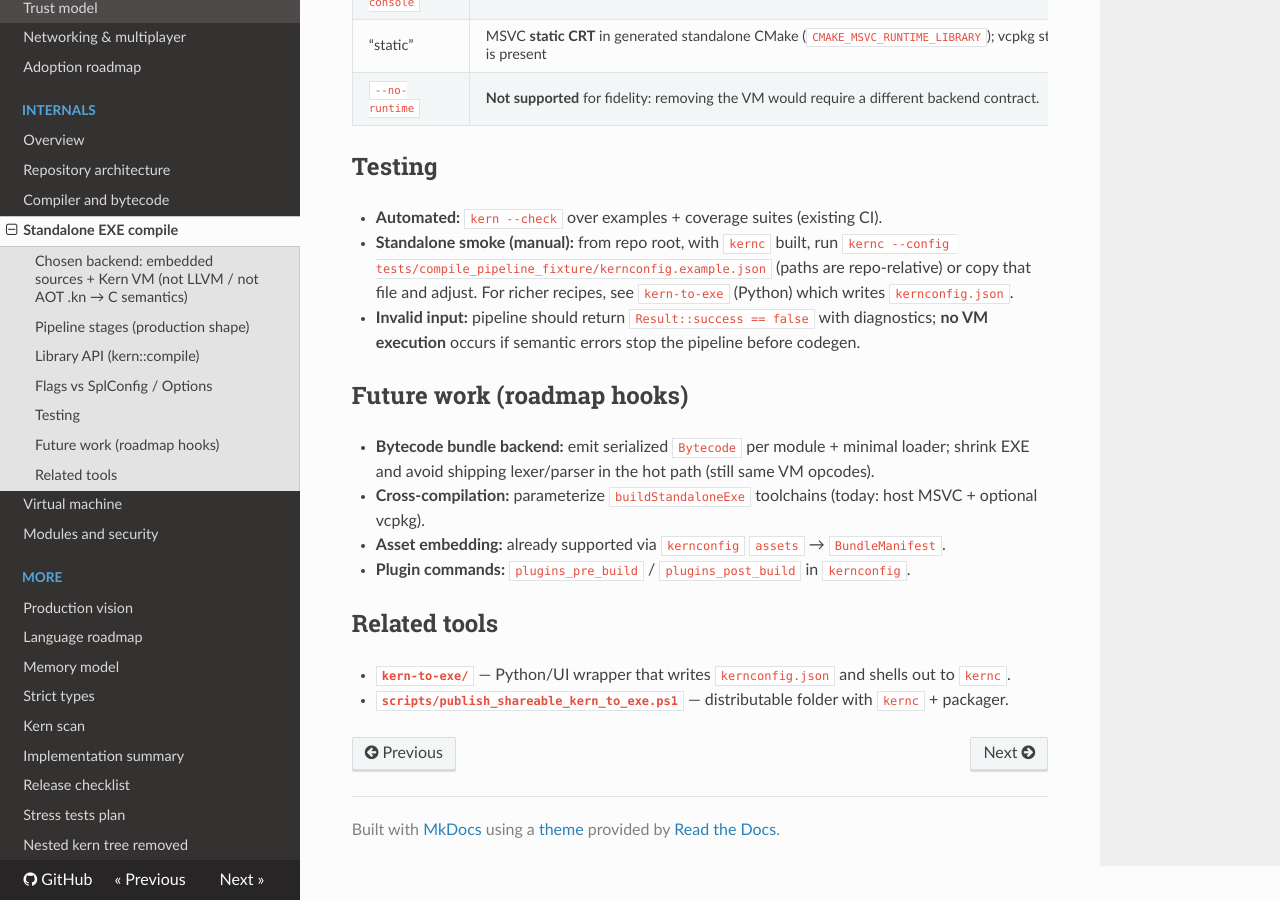
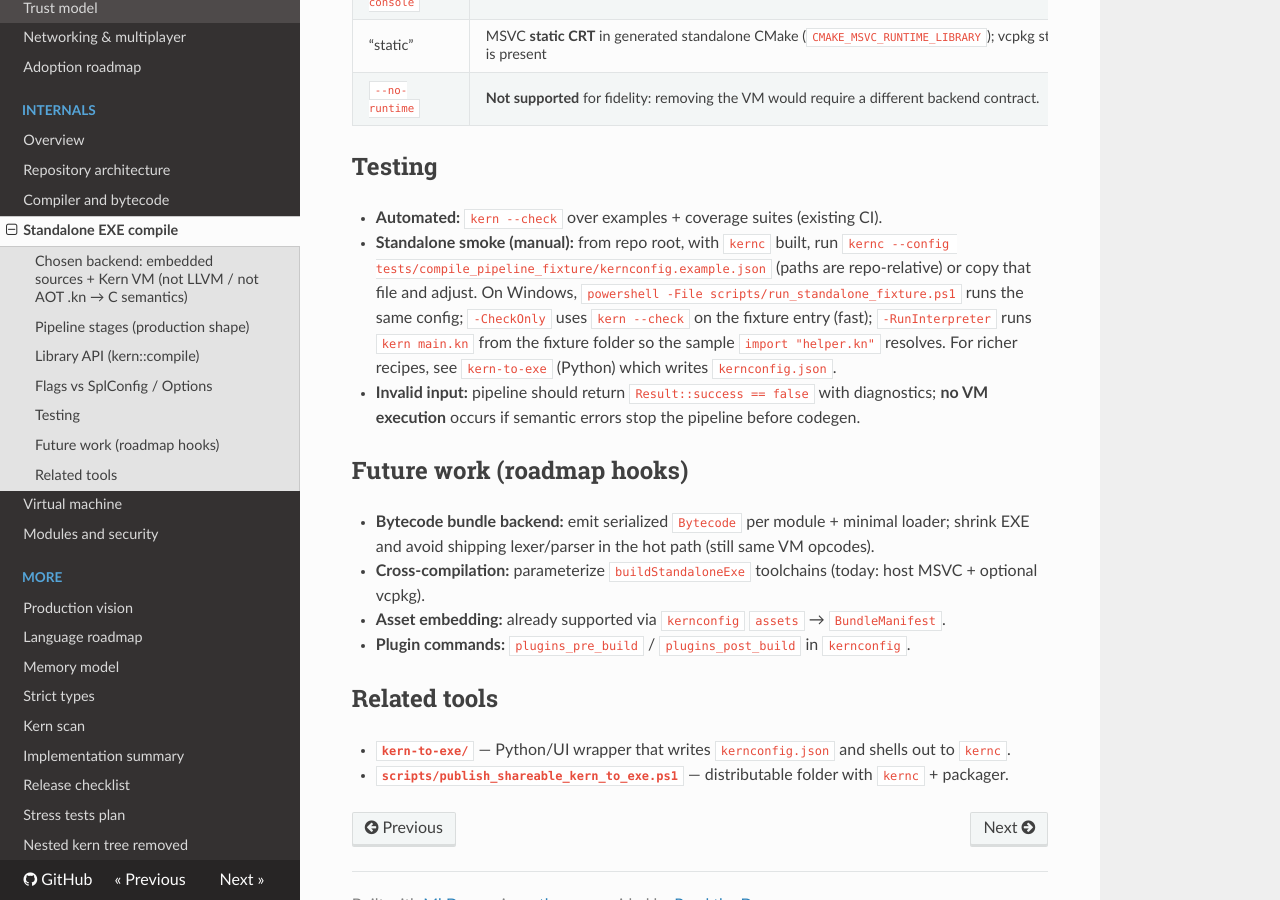
Before and after one commit to entrenchedosx/kern, an MkDocs documentation site: the page built from docs/STANDALONE_COMPILE_ARCHITECTURE.md, in a window 1280 px wide and 900 px high, scrolled down 1988 px. Built offline with MkDocs 1.6.1, drawn with Linux system fonts in a browser that asks for light colours; nearby versions of some CDN libraries.

Commit message:
test(fixture): multi-module helper + run_standalone_fixture.ps1 switches
Made-with: Cursor

```diff
--- a/docs/STANDALONE_COMPILE_ARCHITECTURE.md
+++ b/docs/STANDALONE_COMPILE_ARCHITECTURE.md
@@ -58,7 +58,7 @@ The CLI tool **`kernc`** calls this pipeline so behavior stays unified.
 ## Testing
 
 - **Automated:** `kern --check` over examples + coverage suites (existing CI).
-- **Standalone smoke (manual):** from repo root, with `kernc` built, run `kernc --config tests/compile_pipeline_fixture/kernconfig.example.json` (paths are repo-relative) or copy that file and adjust. For richer recipes, see `kern-to-exe` (Python) which writes `kernconfig.json`.
+- **Standalone smoke (manual):** from repo root, with `kernc` built, run `kernc --config tests/compile_pipeline_fixture/kernconfig.example.json` (paths are repo-relative) or copy that file and adjust. On Windows, `powershell -File scripts/run_standalone_fixture.ps1` runs the same config; `-CheckOnly` uses `kern --check` on the fixture entry (fast); `-RunInterpreter` runs `kern main.kn` from the fixture folder so the sample `import "helper.kn"` resolves. For richer recipes, see `kern-to-exe` (Python) which writes `kernconfig.json`.
 - **Invalid input:** pipeline should return `Result::success == false` with diagnostics; **no VM execution** occurs if semantic errors stop the pipeline before codegen.
 
 ## Future work (roadmap hooks)
```
Also changed, not shown: 4 other files.
